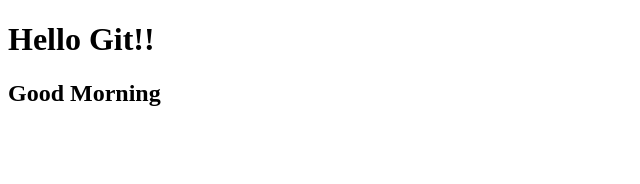
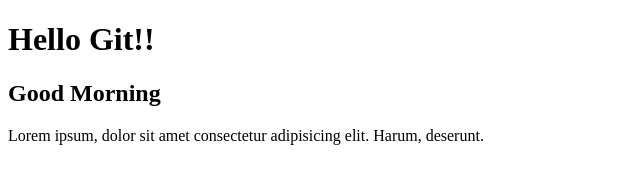
Before and after one commit to PradeepHS-tech/FirstProject, a plain HTML site: page index.html in a window 1280 px wide. Shown: the whole page, without its empty margins (0-640 px from the left). Drawn offline with Linux system fonts and the light colour scheme.

Commit message:
p tag is added

```diff
--- a/index.html
+++ b/index.html
@@ -8,5 +8,6 @@
 <body>
     <h1>Hello Git!!</h1>
     <h2>Good Morning</h2>
+    <p>Lorem ipsum, dolor sit amet consectetur adipisicing elit. Harum, deserunt.</p>
 </body>
 </html>
```
